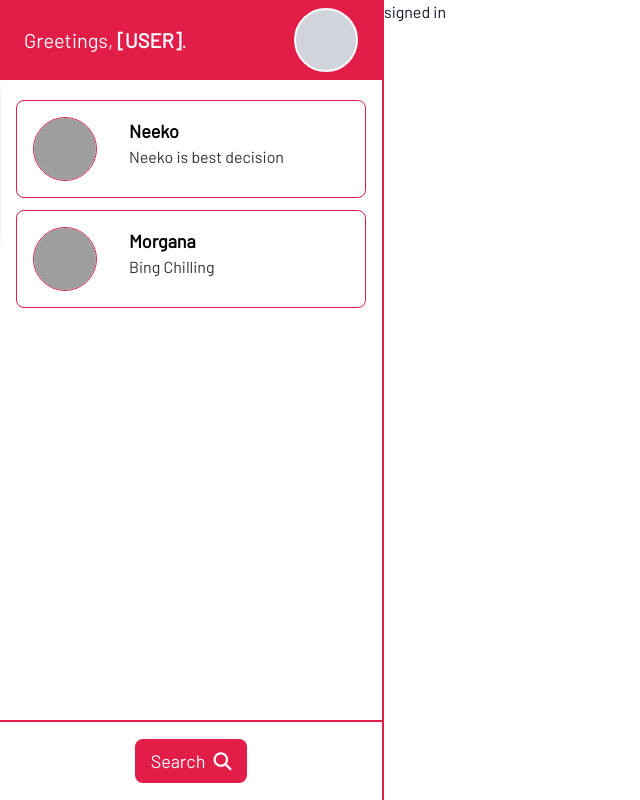
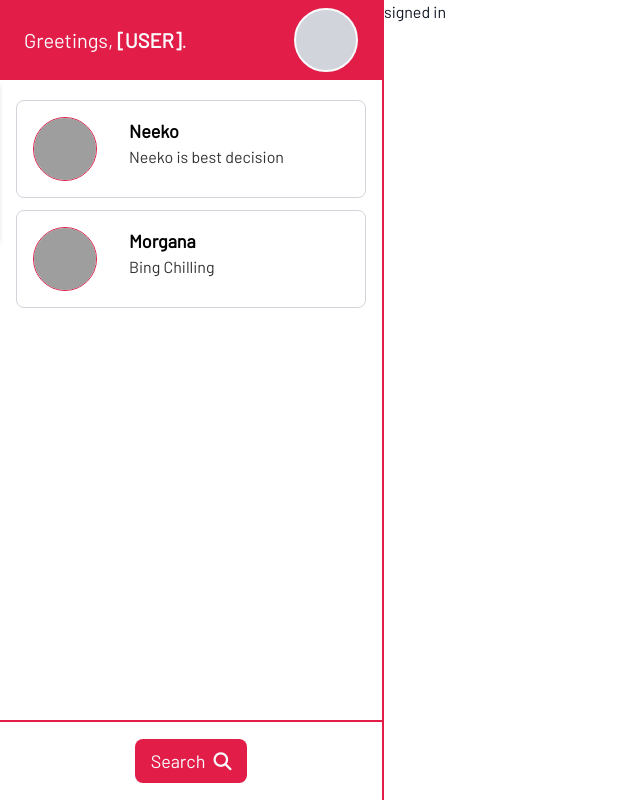
Before and after one commit to brajpatel/messaging-app, a React (Vite) app: page / in a window 1280 px wide. Shown: the whole page, without its empty margins (0-640 px from the left). Built offline with nearby package versions, Linux system fonts and the light colour scheme; grey boxes are pictures that could not be loaded.

Commit message:
Adjust card hover to change border color and no longer has a box shadow

```diff
--- a/src/components/Sidebar.jsx
+++ b/src/components/Sidebar.jsx
@@ -34,7 +34,7 @@ function Sidebar({ theme, handleTheme }) {
 
     return (
         <nav className="h-screen w-full lg:w-96 float-left flex flex-col bg-white dark:bg-gray-800 lg:border-r-2 border-rose-600 dark:border-gray-700">
-            <div className="h-[4.4rem] md:h[4.6rem] lg:h-20 relative flex justify-between items-center px-6 md:py-6 lg:py-4 bg-rose-600 dark:bg-gray-700">
+            <div className="h-[4.4rem] md:h[4.6rem] lg:h-20 relative flex justify-between items-center px-6 md:py-6 lg:py-3 xl:py-4 bg-rose-600 dark:bg-gray-700">
                 <p className="text-gray-50 text-lg lg:text-xl">Greetings, <span className="font-bold">[USER]</span>.</p>
                 <div className="h-14 w-14 md:h-[3.75rem] md:w-[3.75rem] lg:h-16 lg:w-16 rounded-full bg-gray-300 dark:bg-gray-500 border-2 border-gray-50 cursor-pointer" onClick={handleDropdown}></div>
 
@@ -70,7 +70,7 @@ function Sidebar({ theme, handleTheme }) {
                     <ul className="h-full w-full px-4 py-5 flex flex-col gap-3 sm:grid sm:grid-cols-2 sm:auto-rows-max lg:flex lg:flex-col lg:flex-nowrap overflow-auto">
                         {friends.map((friend, index) => {
                             return (
-                                <li key={index} className="w-full sm:w-auto lg:w-full rounded-lg flex gap-8 px-4 py-3 md:py-4 bg-white dark:bg-gray-700 border border-rose-600 dark:border-gray-800 transition-all hover:border-white dark:hover:border-gray-700 hover:shadow-[0_2px_6px_rgb(190,190,190)] dark:hover:shadow-[0_2px_6px_rgb(30,30,30)] cursor-pointer">
+                                <li key={index} className="w-full sm:w-auto lg:w-full rounded-lg flex gap-8 px-4 py-3 md:py-4 bg-white dark:bg-gray-700 border border-gray-300 dark:border-gray-800 transition-all hover:border-rose-600 dark:hover:border-gray-500 cursor-pointer">
                                     <img className="h-10 w-10 lg:h-16 lg:w-16 bg-gray-100 dark:bg-gray-500 border border-rose-600 dark:border-gray-800 rounded-full" src={friend.profile_picture} alt={`${friend.username}'s profile picture`}/>
                                     <div>
                                         <p className="lg:text-lg font-bold">{friend.username}</p>
```
